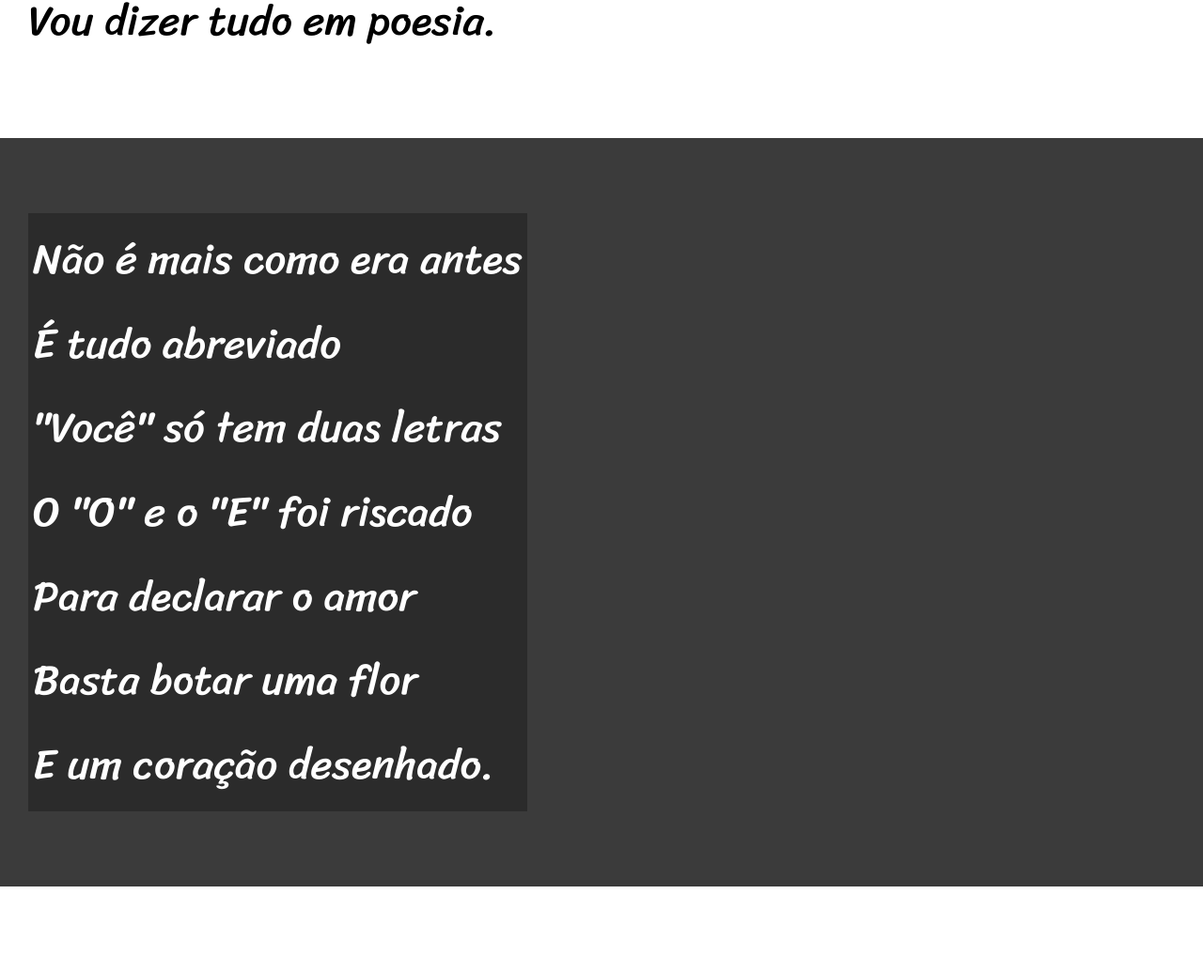
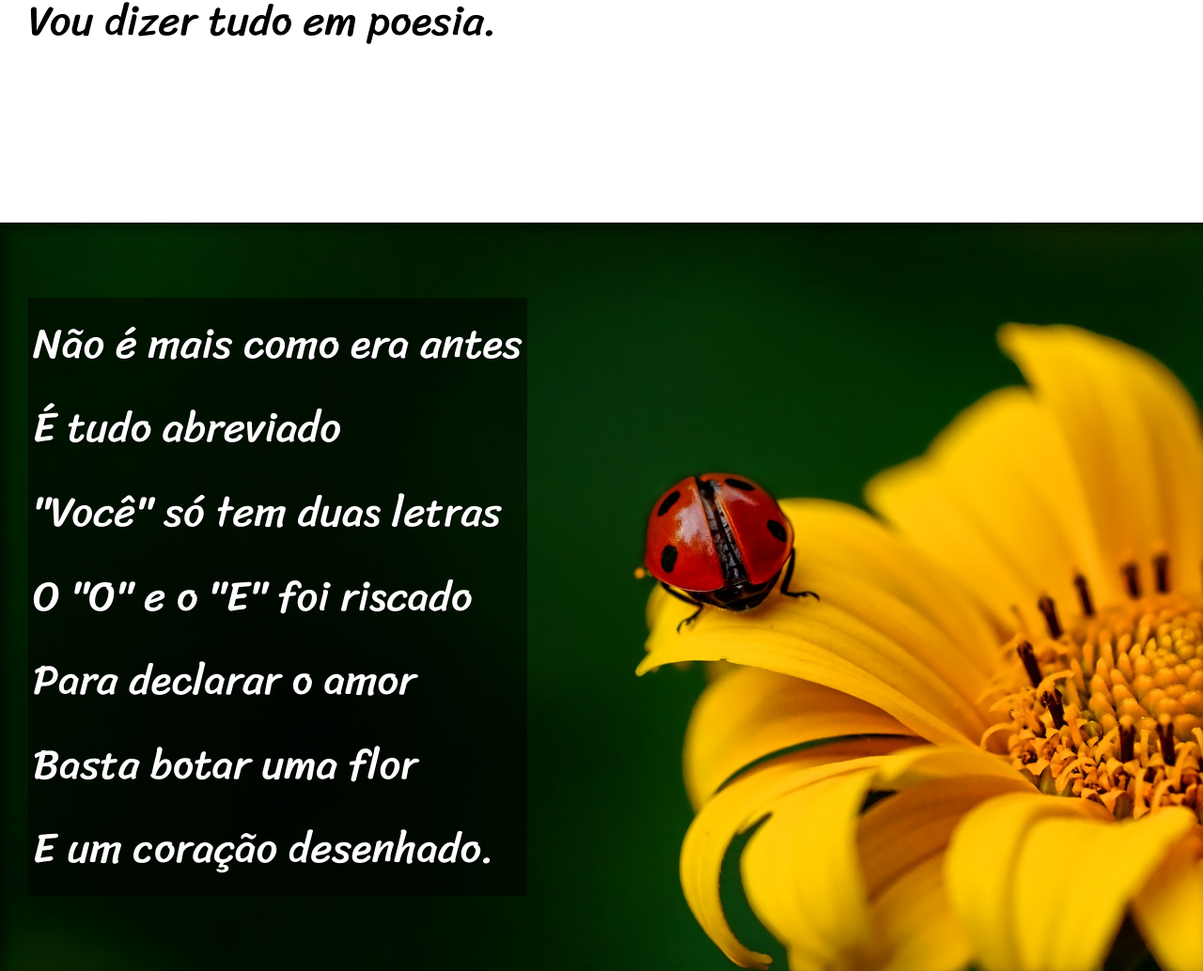
Before and after one commit to bbentos13/html-css, a plain HTML site: page desafios/desafio012/index.html in a window 1280 px wide. Shown: the part 900-1934 px from the top of the page at 94% size. Drawn offline with Linux system fonts and the light colour scheme.

Commit message:
Atualização paralax

```diff
--- a/desafios/desafio012/index.html
+++ b/desafios/desafio012/index.html
@@ -25,7 +25,7 @@
         </p>
     </section>
 
-    <section class="imagem">
+    <section class="imagem" id="img01">
         <p>
             Não é mais como era antes <br>
             É tudo abreviado <br>
@@ -59,7 +59,7 @@
         </p>
     </section>
 
-    <section class="imagem">
+    <section class="imagem" id="img02">
         <p>
             Tenho saudade das cartas <br>
             Escritas com a própria mão <br>
--- a/desafios/desafio012/style.css
+++ b/desafios/desafio012/style.css
@@ -59,20 +59,40 @@ section {
     font-size: 3.5vw;
 }
 
+section > p {
+    padding-bottom: 2em;
+}
+
 section.normal {
     background-color: white;
     color:black
+
 }
 
 section.imagem {
     background-color: rgb(59, 59, 59);
     color: white;
+    box-shadow: inset 6px 6px 13px 0px rgba(0, 0, 0, 0.521);
+    background-size: cover;
+    background-attachment: fixed;
 }
 
 section.imagem > p {
     display: inline-block;
     padding: 5px;
-    background-color: rgba(0, 0, 0, 0.267);
+    background-color: rgba(0, 0, 0, 0.5);
+    text-shadow: 1px 1px 0px black;
+
+}
+
+section#img01 {
+background-image: url('../desafio012/imagens/background001.jpg');
+background-position: right center;
+
+}
+
+section#img02 {
+background-image: url('../desafio012/imagens/background002.jpg');
 
 }
 
```
